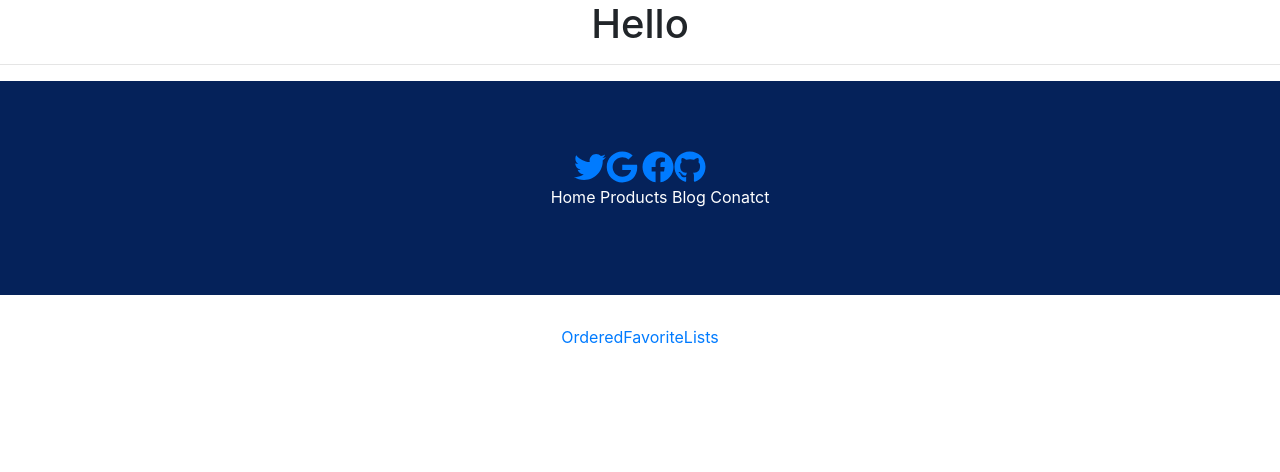
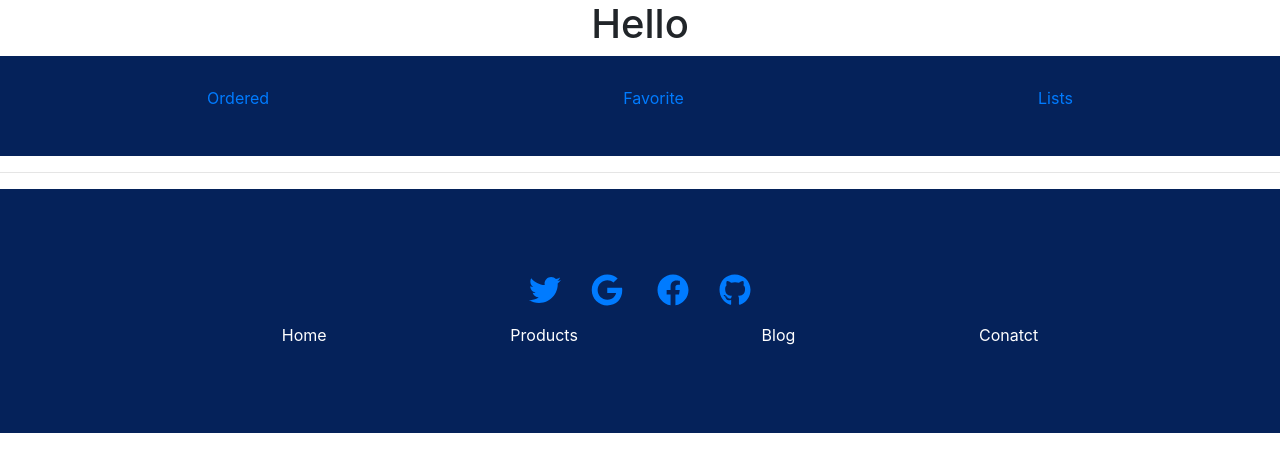
Before and after one commit to yamoonz/istanbul-capstone-ecommerce, a React (Create React App) app: page / in a window 1280 px wide. Shown: the top 472 px of the page. Built offline with nearby package versions, Linux system fonts and the light colour scheme.

Commit message:
styled the footer

```diff
--- a/src/components/home/footer.jsx
+++ b/src/components/home/footer.jsx
@@ -6,10 +6,13 @@ import {
     faGoogle,
     faGithub
 } from "@fortawesome/free-brands-svg-icons";
+import './style.scss';
+
 const Footer = () => {
     return <div>
         <hr />
         <footer>
+            <div className='icons'>
                 <a href="https://www.twitter.com/" className="twitter social">
                     <FontAwesomeIcon icon={faTwitter} size="2x" />
                 </a>
@@ -19,12 +22,12 @@ const Footer = () => {
                     <FontAwesomeIcon icon={faFacebook} size="2x" /></a>
                 <a href="https://www.github.com/" className="github social">
                     <FontAwesomeIcon icon={faGithub} size="2x" /></a>
-
+            </div>
             <ul className='navBar'>
-                Home
-                Products
-                Blog
-                Conatct
+                <li>  Home</li>
+                <li>Products</li>
+                <li>Blog</li>
+                <li>Conatct</li>
             </ul>
         </footer>
     </div>
--- a/src/components/home/style.scss
+++ b/src/components/home/style.scss
@@ -1,4 +1,39 @@
-@media screen and (min-width: 415px){
+.navbarpp{
+    height: 100px;
+    background-color: #05225A;
+    display: flex;
+    justify-content: space-around;
+    color:white;
+}
+.navBar{
+    list-style: none;}
+    footer{
+        padding: 70px 150px;
+       position: relative;
+        justify-content: space-around;
+      text-align: center;
+      color: white;
+        background-color: #05225A;
+
+      }
+      .icons{
+          svg {
+            margin-bottom: 5px;
+            margin:15px;
+          }
+      }
+      .navBar{
+
+        flex-direction:row;
+       display: flex;
+        li{
+            display:inline-block;
+            margin: auto;
+        }
+    }
+
+
+@media only screen and (max-width: 415px){
 footer{
     padding: 70px 150px;
    position: relative;
@@ -9,9 +44,18 @@ footer{
 
   }
   .icons{
-      display:flex-row;
+      svg {
+        margin-bottom: 5px;
+      }
   }
-  .navbar{
-      display:flex-row;
+  .navBar{
+    width: 60px;
+    text-align: center;
+    display: flex;
+    flex-wrap: wrap;
+    justify-content: center;
+    align-items: center;
+    margin-top: 15px;
+    padding: 0;
   }
 }
--- a/src/containers/App.js
+++ b/src/containers/App.js
@@ -7,8 +7,9 @@ function App() {
 	return (
 		<div className="App">
 			<h1>Hello</h1>
+			<ProfilePage />
 			<Footer />
-			<ProfilePage />
+
 		</div>
 	);
 }
```
Lines whose indentation alone changed are shown as unchanged.
